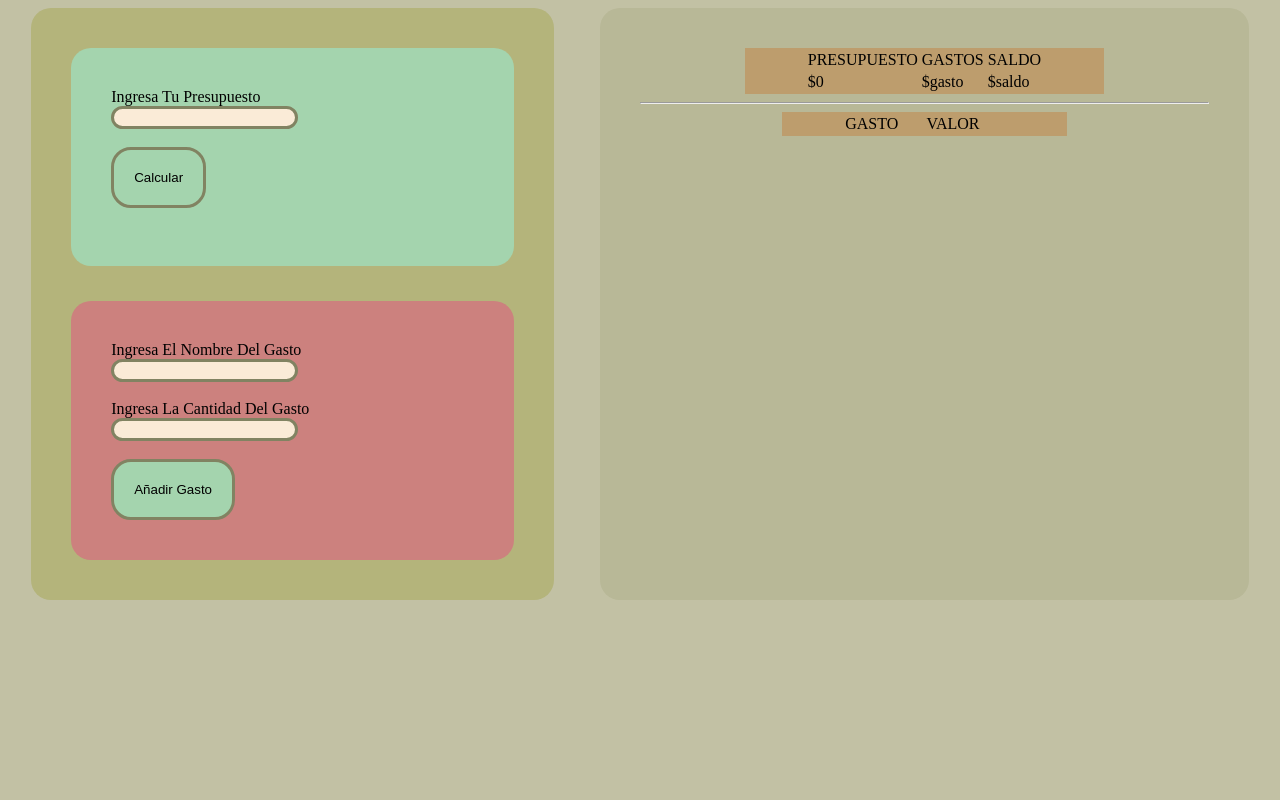
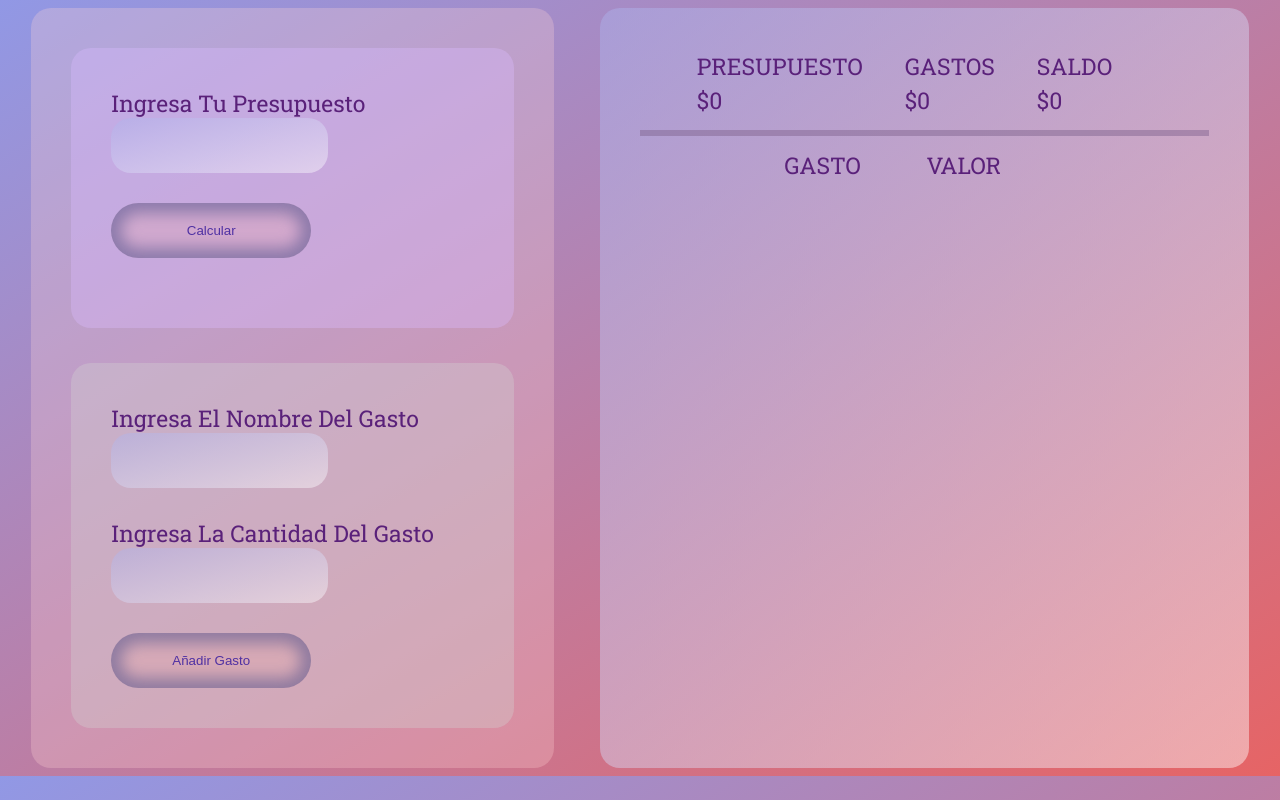
Before and after one commit to Romstroke/presupuestoapp, a plain HTML site: page index.html in a window 1280 px wide. Drawn offline with Linux system fonts and the light colour scheme.

Commit message:
mas o menos bien

```diff
--- a/assets/css/style.css
+++ b/assets/css/style.css
@@ -1,36 +1,44 @@
 body{
-    background-color: rgb(194, 193, 164);
+    background: linear-gradient(to left top,#e66465, #9198e5);
+    color: #5a217a;
     display: flex;
     justify-content: space-around;
+    font-family: 'Roboto Slab', serif;
+    font-size: 23px;
 }
 
 input{
-    background-color: antiquewhite;
+    background: linear-gradient(to left top,#ffffff71, #acb1eb75);
+    padding: 20px;
     border-radius: 20px;
-    border: solid rgb(129, 131, 98);
+    border: none;
+    outline: none;
 }
 
 button{
-        background-color: rgb(164, 212, 174);
-        border-radius: 20px;
-        border: solid rgb(129, 131, 98);
+        background-color:rgba(233, 169, 169, 0.288);
+        color: rgb(79, 49, 163);
+        border-radius: 30px;
+        border: none;
+        box-shadow: inset 0 0 15px 10px rgba(78, 79, 138, 0.527);
         padding: 20px;
+        width: 200px;
 }
 
 .ingresar{
-    background-color: rgb(180, 180, 123);
+    background-color: rgba(255, 210, 210, 0.274);
     border-radius: 20px;
     padding: 40px;
     width: 35%;
 
     .ingresar__presupuesto{
-        background-color: rgb(164, 212, 174);
+        background-color: rgba(219, 187, 255, 0.349);
         border-radius: 20px;
         padding: 40px;
     }
 
     .ingresar__gasto{
-        background-color: rgb(204, 129, 126);
+        background-color: rgba(209, 209, 209, 0.349);
         border-radius: 20px;
         padding: 40px;
         margin-top: 35px;
@@ -38,7 +46,7 @@ button{
 }
 
 .tablas{
-    background-color: rgb(184, 184, 151);
+    background: linear-gradient(to left top,#ffffff71, #acb1eb75);
     border-radius: 20px;
     padding: 40px;
     width: 45%;
@@ -47,14 +55,15 @@ button{
 table{
     margin: 0 auto;
     width: 50%;
-    padding: 0 60px 0 60px;
-    /* display: flex;
-    flex-wrap: wrap;
-    justify-content: start; */
-    background-color: rgb(189, 157, 109);
+    padding: 0;
 }
 
-/* #filaTabla{
+td{
+    padding-left: 0;
+    padding-right: 40px;
+}
 
-
-}  */
+hr{
+    background: #75707056;
+    border: solid #8f53b13a;
+}
--- a/assets/js/main2.js
+++ b/assets/js/main2.js
@@ -9,12 +9,12 @@ document.getElementById('formPresupuesto').addEventListener('submit',function(ev
 
 
     presupuesto =Number(document.getElementById('presupuesto').value);
-        console.log(presupuesto)
+        // console.log(presupuesto)
 
 
     if(isNaN(presupuesto)){
 
-        alert('no');
+        alert('Debes ingresar una cantidad en números');
         return;
       }
 
@@ -41,7 +41,7 @@ document.getElementById('formGasto').addEventListener('submit', function(event){
         return;
     }
     gastos.push(gasto);
-    console.log(gastos);
+    // console.log(gastos);
 
     document.getElementById('cantidadGasto').value = '';
     document.getElementById('nombreGasto').value = '';
@@ -60,7 +60,7 @@ function injGastos(gastos){
         `       <tr id='tr'>
                     <td>${gastos[i].nombre}</td>
                     <td>${gastos[i].valor.toLocaleString('es-CL')}</td>
-                    <td id="button" onclick="eliminarGasto(${i})"><button>X</button></td>
+                    <td id="button" onclick="eliminarGasto(${i})"><i class="fa-solid fa-trash" style="color: #593e79;"></i></td>
                 </tr>
         `
         document.getElementById('filaTabla').innerHTML+= tr;
@@ -74,13 +74,13 @@ function inyectarGastoArriba(gastos){
         total += gastos[i].valor; ///// reduce
     }
 
-    document.getElementById('injGasto').innerHTML = total.toLocaleString('es-CL');
-    document.getElementById('injSaldo').innerHTML = (presupuesto - total).toLocaleString('es-CL');
+    document.getElementById('injGasto').innerHTML = '$'+total.toLocaleString('es-CL');
+    document.getElementById('injSaldo').innerHTML = '$'+(presupuesto - total).toLocaleString('es-CL');
 }
 
 function eliminarGasto(index){
 
-    alert(index);
+    // alert(index);
     gastos.splice(index,1);
 
     injGastos(gastos);
--- a/index.html
+++ b/index.html
@@ -5,6 +5,8 @@
     <meta http-equiv="X-UA-Compatible" content="IE=edge">
     <meta name="viewport" content="width=device-width, initial-scale=1.0">
     <link rel="stylesheet" href="assets/css/style.css">
+    <link href="https://fonts.googleapis.com/css2?family=Roboto+Slab&display=swap" rel="stylesheet">
+    <script src="https://kit.fontawesome.com/2dd55a8226.js" crossorigin="anonymous"></script>
     <title>Presupuesto App</title>
 </head>
 <body>
@@ -35,8 +37,8 @@
             </tr>
             <tr>
                 <td id="injPresupuesto" colspan="5">$0<!--presupuesto inyectado del ingresado--></td>
-                <td id="injGasto" colspan="5">$gasto</td>
-                <td id="injSaldo" colspan="5">$saldo</td>
+                <td id="injGasto" colspan="5">$0</td>
+                <td id="injSaldo" colspan="5">$0</td>
             </tr>
         </table>
         <!-- tabla items -->
```
